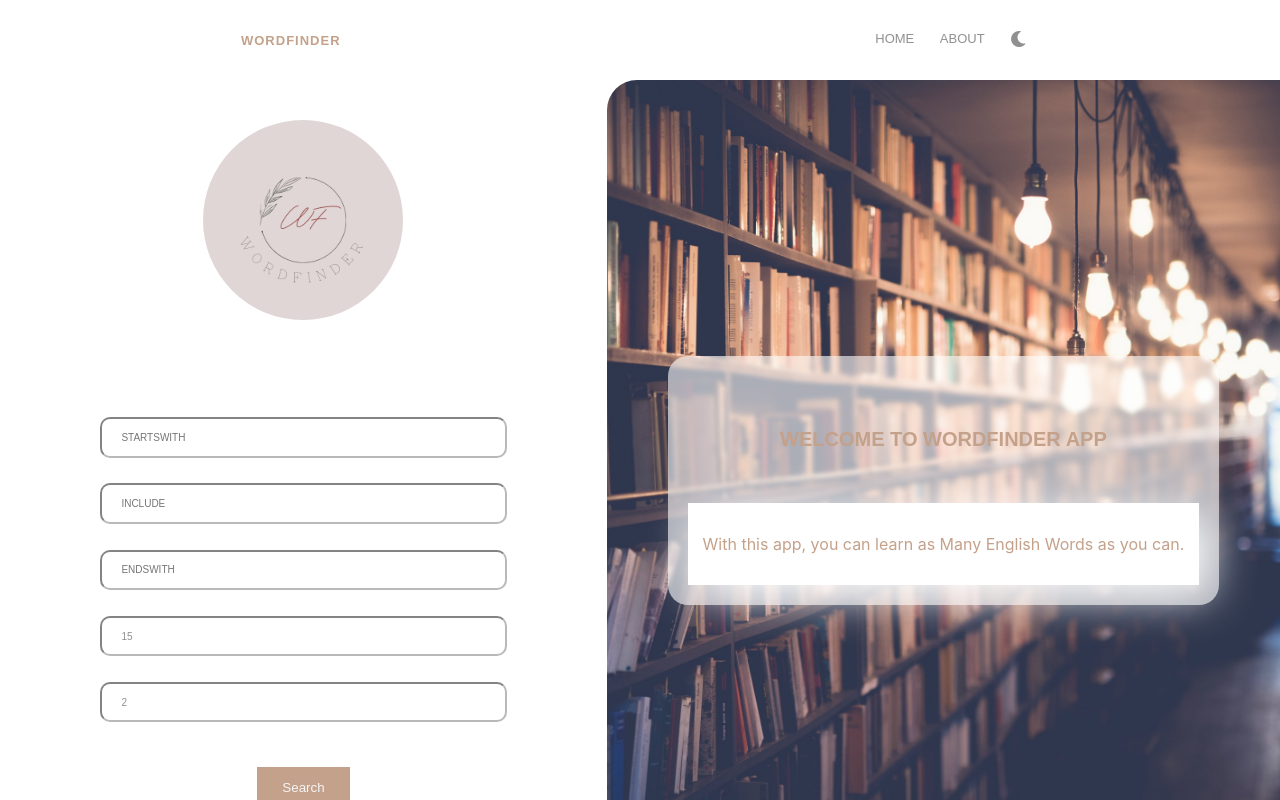
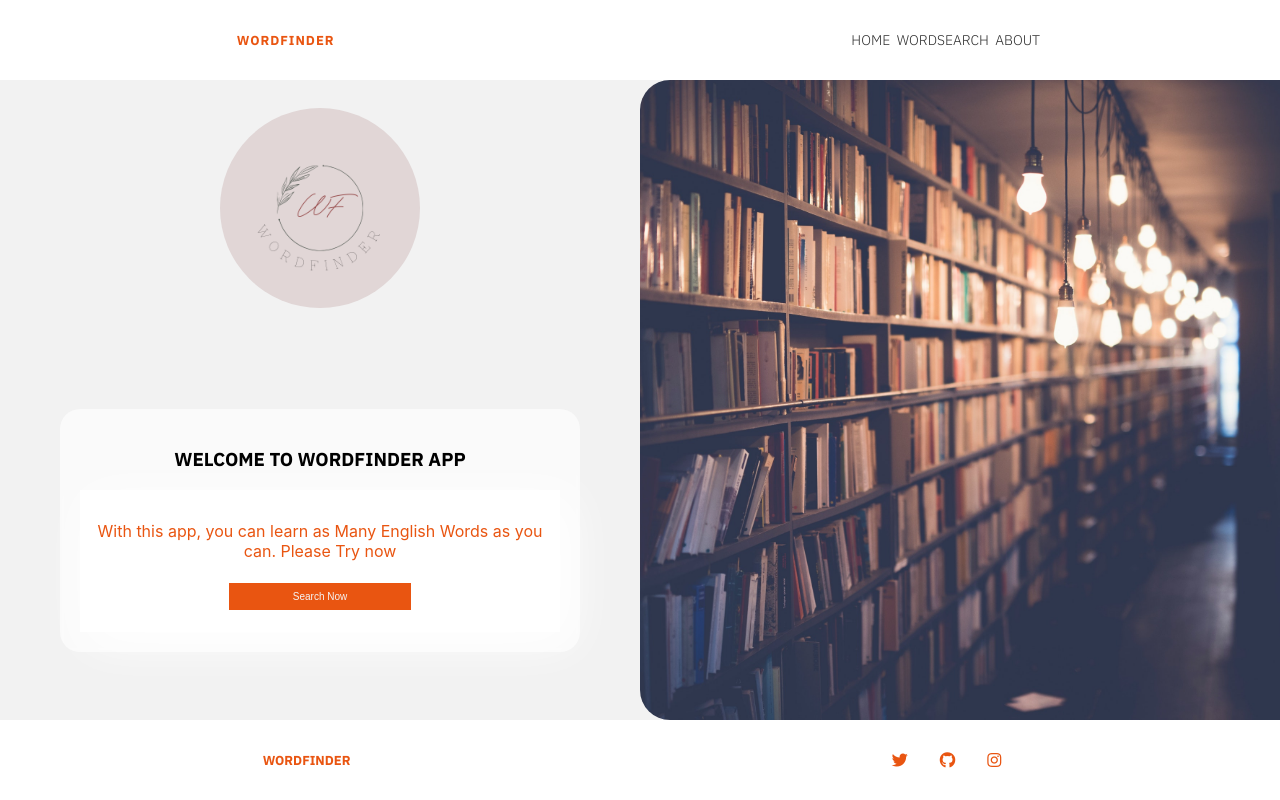
Before and after one commit to moseskereya/Word_Book, a React (Create React App) app: page / in a window 1280 px wide. Shown: the top 800 px of the page. Built offline with nearby package versions, Linux system fonts and the light colour scheme; a web font is replaced by a local one.

Commit message:
adding filter options

```diff
--- a/src/App.css
+++ b/src/App.css
@@ -1,15 +1,19 @@
 @import url('https://fonts.googleapis.com/css?family=Cabin|Herr+Von+Muellerhoff|Source+Sans+Pro:400,900&display=swap');
+
+@import url('https://fonts.googleapis.com/css2?family=IBM+Plex+Sans:ital,wght@0,300;0,600;0,700;1,400&display=swap');
+
 .App{
     text-align: center;
 }
 :root{
-   --color:#1b1b1b9d;
-   --bcg:rgb(196, 161, 138);
+   --color:#0a0a0aec;
+   --bcg:rgb(233, 85, 17);
 }
+
 body {
     overflow-x: hidden;
     font-family: 'IBM Plex Sans', sans-serif;
-    transition: .8s ease-in-out;
+    background-color: #f2f2f2;
 }
 
 .container{
@@ -25,8 +29,9 @@ body {
     color: whitesmoke;
     transition: .8s ease-in-out;
 }
+
 .gray-theme{
-    background-color: #a9a8ac;
+   background-color: #f2f2f2;
     color: whitesmoke;
     transition: .8s ease-in-out;
 }
@@ -37,7 +42,6 @@ nav{
     width: 35%;
     justify-content: space-around;
     flex-direction: column;
-    background-color: rgb(255, 255, 255);
     box-shadow: 10px 10px 45px 0px rgb(255, 255, 255);
     -webkit-box-shadow: 10px 10px 45px 0px rgb(255, 255, 255);
     -moz-box-shadow: 10px 10px 45px 0px rgba(255, 255, 255, 0.75);
@@ -59,7 +63,7 @@ nav ul{
 nav ul li{
     color: rgb(27, 27, 27);
     margin: 1rem 0;
-    padding: 8px 16px;
+    padding: 2px;
     transition: .5s ease-in-out;
 }
 .btn{
@@ -177,6 +181,7 @@ p {
      background-color:var(--bcg);
      box-shadow: 0 4px 8px  rgba(0, 0, 0, 0.11);
      padding: 20px;
+     color: rgb(207, 204, 204);
  }
 
   .container_themes{
@@ -204,7 +209,9 @@ p {
      margin: 6rem 0;
      padding: 0 20px;
  }
-
+ .mid_container{
+     padding: 20px;
+ }
 
  /* //about page styles end */
 
@@ -224,7 +231,8 @@ p {
 .formsection{
     display: flex;
     flex-direction: column;
-    height: 100vh;
+    height: 80vh;
+    width: 50%;
     align-items: center;
     justify-content: space-around;
 }
@@ -235,16 +243,20 @@ p {
     justify-content: space-around;
 }
 
+.form_data {
+ height: 14vh;
+ display: grid;
+ grid-template-columns: repeat(2, 1fr);
+ margin: 20px auto;
+}
+
 .form_data input{
-    margin: .8rem;
+    margin: .3rem;
     color: #1b1b1b7c;
-    border-color: #1b1b1b7c;
-    padding: .8rem 1.2rem;
-    border-radius: 10px;
-    width: 60%;
+    padding: .6rem 1.2rem;
+    width: 50%;
     transition: .8s ease-in-out;
 }
-
 .search_bar_1{
 padding: .5rem 1rem;
 position: relative;
@@ -257,11 +269,11 @@ padding: 10px 0;
 
 .form_data input{
     text-transform: uppercase;
-    font-size: 10px;
+    font-size: 12px;
 }
 
 .form_data input:focus{
-    outline: none;
+    outline: 1px solid rgb(233, 85, 17);
 }
 .search{
     background-image: url('https://img.icons8.com/ios/32/000000/search--v1.png');
@@ -278,8 +290,8 @@ padding: 10px 0;
 }
 
 .btn_search{
-    padding: .8rem 1.6rem;
-    margin: 2rem 0;
+    padding: .5rem 4rem;
+    margin: .4rem 0;
     background-color: var(--bcg);
     text-decoration: none;
     border: none;
@@ -297,7 +309,7 @@ padding: 10px 0;
     justify-content: center;
     flex-direction: column;
     align-items: center;
-    width: 70%;
+    width: 50%;
     background-image: url('./components/images/library.jpg');
     background-position: center;
     background-size: cover;
@@ -324,15 +336,7 @@ padding: 10px 0;
  animation: myanimation;
 }
 
-@keyframes myanimation{
-from{
 
-}
-
-top{
-
- }
-}
 
 .users_profiles_img{
     width: 200px;
@@ -445,12 +449,13 @@ transition: .5s ease-in-out;
 }
 
 .word_nav ul li{
-    margin: 0 .8rem;
+    margin: 0 .2rem;
     text-decoration: none;
-    color: #1b1b1b7c;
-    font-size: 13px;
+    color: #1b1b1bec;
+    font-size: 14px;
     text-transform: uppercase;
 }
+
 .how{
     margin: 3rem;
     text-align: left;
@@ -613,6 +618,7 @@ transition: .5s ease-in-out;
     height: 100px;
     max-width: 100%;
   }
+
 }
 
 @media screen and (max-width:768px){
@@ -634,6 +640,9 @@ transition: .5s ease-in-out;
       margin: 20px auto;
   }
 
+  .form_data{
+      grid-template-columns: repeat(1, 1fr);
+  }
 
   .search_bar input{
     margin: 1rem 0;
--- a/src/components/Home.js
+++ b/src/components/Home.js
@@ -1,7 +1,7 @@
 import React from 'react'
 import About from './About'
-import Footer from "./Footer"
 import Google from "./Google"
+import Result from './Results'
 import {BrowserRouter as Router, Route, Switch}  from "react-router-dom"
 import Word from './Word'
 import Nav from './Nav'
@@ -15,10 +15,10 @@ function Home() {
             <Switch>
                 <Route path="/" exact component={Word} />
                     <Route path="/about" component={About} />
+                    <Route path="/WordSearch" component = {Result}/>
                     <Route path='/google/:id' component={Google} />
                     <Route path='*' component={Error} />
                 </Switch>
-            <Footer/>
              </>
         </Router>
     )
--- a/src/components/Nav.js
+++ b/src/components/Nav.js
@@ -28,14 +28,12 @@ class Nav extends Component {
                     <Link to="/" className="links">
                         <li>Home</li>
                     </Link>
+                    <Link to="/WordSearch" className="links">
+                        <li>WordSearch</li>
+                    </Link>
                     <Link to="/About" className="links">
                         <li>About</li>
                     </Link>
-                    <li className="link">
-                        <span>
-                            <i className="fa fa-moon" onClick={this.changeTheme}></i>
-                        </span>
-                    </li>
                 </ul>
             </div>
          );
--- a/src/components/Results.js
+++ b/src/components/Results.js
@@ -2,15 +2,22 @@ import React, { Component } from 'react';
 import Carousel from 'react-multi-carousel';
 import "react-multi-carousel/lib/styles.css";
 import { Link } from "react-router-dom"
+import axios from 'axios';
 class Result extends Component {
     constructor(props) {
         super(props);
         this.state = {
-            data: this.props.WordsList,
             filters: "",
             SortBy: true,
             Asc: "Ascending",
-            Desc: "Descending"
+            Desc: "Descending",
+            StartsWith: "",
+            EndsWith: "",
+            Include: "",
+            WordMaxLength: 15,
+            WordMinLength: 2,
+            WordsList: [],
+            isadata: false
         }
     }
 
@@ -21,12 +28,32 @@ class Result extends Component {
     SortBy = () => {
         if (this.state.SortBy === false && this.state.Asc === "Ascending") {
             this.setState({
-                data: this.props.WordsList.sort((a, b) => a -b )})
+                data: this.state.WordsList.sort((a, b) => a - b)
+            })
         } else if (this.state.SortBy === true && this.state.Desc === "Descending") {
-            this.setState({ data: this.props.WordsList.reverse((a, b) => b - a) })
+            this.setState({ data: this.state.WordsList.reverse((a, b) => b - a) })
         } else {
-            return this.props.WordsList;
+            return this.state.WordsList;
         }
+    }
+
+    InputValueChnage = (e) => {
+        this.setState({ [e.target.name]: e.target.value })
+    }
+
+    GetWords = (e) => {
+        e.preventDefault();
+        const code = "8IZqWCIZi3kVDCXhQnmyvh0EKHvaQsVWN5kJjLnqR4ss4og5HzTL3Q=="
+        axios.post(`https://wordfind.azurewebsites.net/api/English?code=${code}`, this.state)
+            .then(response => {
+                const data = response.data;
+                this.setState({
+                    WordsList: data
+                })
+            })
+            .then(error => {
+                console.log(error)
+            });
     }
 
     render() {
@@ -48,7 +75,8 @@ class Result extends Component {
             }
         }
 
-        const mydata = this.state.data;
+
+        const mydata = this.state.WordsList;
         // eslint-disable-next-line array-callback-return
         const groups = mydata.filter((value) => {
             if (this.state.filters === "") {
@@ -72,6 +100,7 @@ class Result extends Component {
             )
         })
 
+        const { StartsWith, EndsWith, Include, WordMaxLength, WordMinLength } = this.state;
         const group1 = groups.slice(0, 200);
         const group2 = groups.slice(200, 400);
         const group3 = groups.slice(400, 600);
@@ -174,13 +203,62 @@ class Result extends Component {
         const group100 = groups.slice(20000, 20200);
         return (
             <>
-                <div className="search_bar">
+                <div>
+                    <form className="form_data"
+                        onSubmit={this.GetWords}>
+                        <section>
+                            <input onChange={this.InputValueChnage} value={StartsWith} type="text" name="StartsWith" placeholder="StartsWith" />
+
+                            <input onChange={this.InputValueChnage} value={Include} type="text" name="Include" placeholder="Include" />
+
+                            <input onChange={this.InputValueChnage} value={EndsWith} type="text" name="EndsWith" placeholder="EndsWith" />
+                        </section>
+                     <section>
+                            <input onChange={this.InputValueChnage}
+                                value={WordMaxLength} list="number_maxmun" name="WordMaxLength" placeholder="WordMaxLength"
+                                type="number"
+                                id="select"
+                                max="17" min="2" />
+                            <datalist id="number_maxmun">
+                                <option value="2" />
+                                <option value="3" />
+                                <option value="4" />
+                                <option value="5" />
+                                <option value="6" />
+                                <option value="7" />
+                                <option value="8" />
+                                <option value="8" />
+                                <option value="9" />
+                                <option value="10" />
+                                <option value="11" />
+                                <option value="12" />
+                                <option value="13" />
+                                <option value="14" />
+                                <option value="15" />
+                                <option value="16" />
+                                <option value="17" />
+                            </datalist>
+                            <input onChange={this.InputValueChnage} value={WordMinLength}
+                                type="number" min="1" max="5"
+                                list="number_minimum" name="WordMinLength" placeholder="WordMinLength" />
+                            <datalist id="number_minimum">
+                                <option value="1" />
+                                <option value="2" />
+                                <option value="3" />
+                                <option value="4" />
+                                <option value="5" />
+                            </datalist><br />
+                            <button className="btn_search" type="submit">{this.state.WordsList.length === 0 ? <span>Search </span> : <span>Search Results</span>}</button>
+                     </section>
+                    </form>
+                </div>
+                {this.state.WordsList.length === 0 ? <div></div>: <div className="search_bar">
                     <input className="search_bar_1" type="text" placeholder="Search Your Word" onChange={this.Search} />
                     <select name="sortby" onChange={this.SortBy}>
                         <option value={this.state.Asc}>Ascending</option>
                         <option value={this.state.Desc}>Descending</option>
                     </select>
-                </div>
+                </div>}
                 <div className="main_result">
                     <Carousel responsive={responsive}>
                         <div>
--- a/src/components/Word.js
+++ b/src/components/Word.js
@@ -1,116 +1,42 @@
 import React, { Component } from 'react';
-import Result from "./Results"
 import { Link } from 'react-router-dom';
+import Footer from "./Footer"
 import Logo from "../components/images/logo.png"
-import axios from "axios"
-
 class Word extends Component {
     constructor(props) {
         super(props);
         this.state = {
-            StartsWith: "",
-            EndsWith: "",
-            Include: "",
-            WordMaxLength: 15,
-            WordMinLength: 2,
-            WordsList: [],
-            isadata: false
-        }
+            data: "hello"
+         }
     }
-
-    InputValueChnage = (e) => {
-        this.setState({ [e.target.name]: e.target.value })
-    }
-
-    GetWords = (e) => {
-        e.preventDefault();
-        const code = "8IZqWCIZi3kVDCXhQnmyvh0EKHvaQsVWN5kJjLnqR4ss4og5HzTL3Q=="
-        axios.post(`https://wordfind.azurewebsites.net/api/English?code=${code}`, this.state)
-         .then(response => {
-                const data = response.data;
-                this.setState({
-                    WordsList: data
-                })
-            })
-            .then(error => {
-                console.log(error)
-         });
-    }
-
     render() {
-        const { StartsWith, EndsWith, Include, WordMaxLength, WordMinLength,
-         isadata } = this.state;
-        if (isadata === false && this.state.WordsList.length === 0) {
             return (
-                    <>
+                <>
                     <section className="words">
                         <section className="formsection">
                             <Link to="/">
                                 <img className="users_profiles_img" src={Logo} alt="user profile" />
                             </Link>
-                            <form className="form_data"
-                                onSubmit={this.GetWords}>
-                                <input onChange={this.InputValueChnage} value={StartsWith} type="text" name="StartsWith" placeholder="StartsWith" />
-                                <input onChange={this.InputValueChnage} value={Include} type="text" name="Include" placeholder="Include" />
-                                <input onChange={this.InputValueChnage} value={EndsWith} type="text" name="EndsWith" placeholder="EndsWith" />
-                                <input onChange={this.InputValueChnage} value={WordMaxLength} list="number_maxmun" name="WordMaxLength" placeholder="WordMaxLength"
-                                    type="number"
-                                    id="select"
-                                    max="17" min="2" />
-                                <datalist id="number_maxmun">
-                                    <option value="2" />
-                                    <option value="3" />
-                                    <option value="4" />
-                                    <option value="5" />
-                                    <option value="6" />
-                                    <option value="7" />
-                                    <option value="8" />
-                                    <option value="8" />
-                                    <option value="9" />
-                                    <option value="10" />
-                                    <option value="11" />
-                                    <option value="12" />
-                                    <option value="13" />
-                                    <option value="14" />
-                                    <option value="15" />
-                                    <option value="16" />
-                                    <option value="17" />
-                                </datalist>
-                                <input onChange={this.InputValueChnage} value={WordMinLength}
-                                    type="number" min="1" max="5"
-                                    list="number_minimum" name="WordMinLength" placeholder="WordMinLength" />
-                                <datalist id="number_minimum">
-                                    <option value="1" />
-                                    <option value="2" />
-                                    <option value="3" />
-                                    <option value="4" />
-                                    <option value="5" />
-                                </datalist><br />
-                                <button className="btn_search" type="submit">Search</button>
-                            </form>
+                            <section className="mid_container">
+                                <div className="light-content">
+                                    <h3>WELCOME TO WORDFINDER APP</h3>
+                                    <div className="mid-container">
+                                        <p>With this app, you can learn as Many English Words as you can. Please Try now</p>
+                                        <Link to="/WordSearch">
+                                            <button className="btn_search" type="submit">Search Now</button>
+                                        </Link>
+                                    </div>
+                                </div>
+                            </section>
                         </section>
                         <section className="wordsection">
-                            <div className="light-content">
-                                <h3>WELCOME TO WORDFINDER APP</h3>
-                                <div className="mid-container">
-                                    <p>With this app, you can learn as Many English Words as you can.</p>
-                                </div>
-                            </div>
                         </section>
                     </section>
+                    <Footer/>
                 </>
             );
-
-        } else {
-            return (
-                <div>
-                    <Result WordsList={this.state.WordsList}/>
-                </div>
-            )
         }
     }
 
-}
-
 
 export default Word;
```
Also changed, not shown: src/components/About.js (+6 -3 lines).
